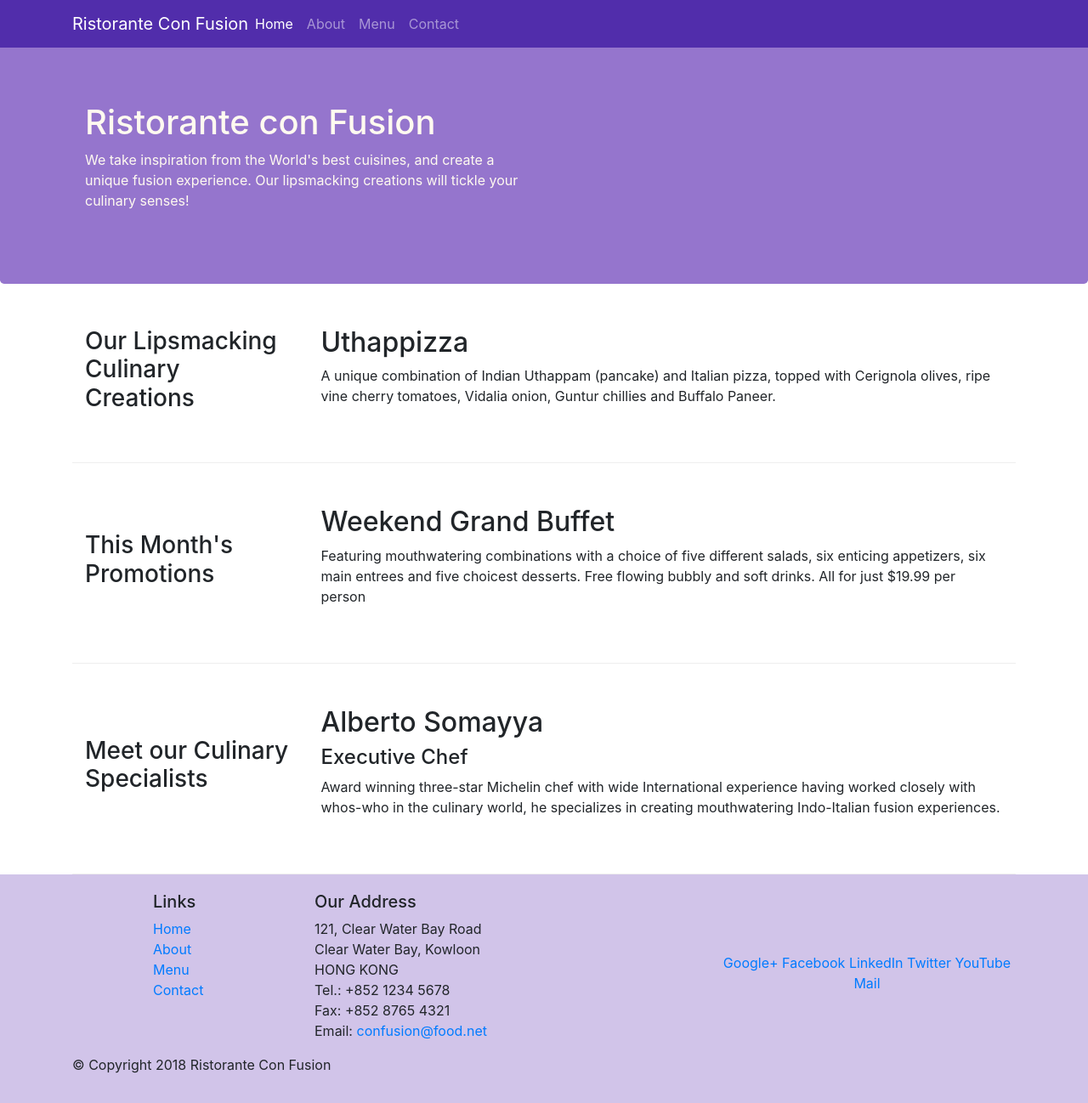
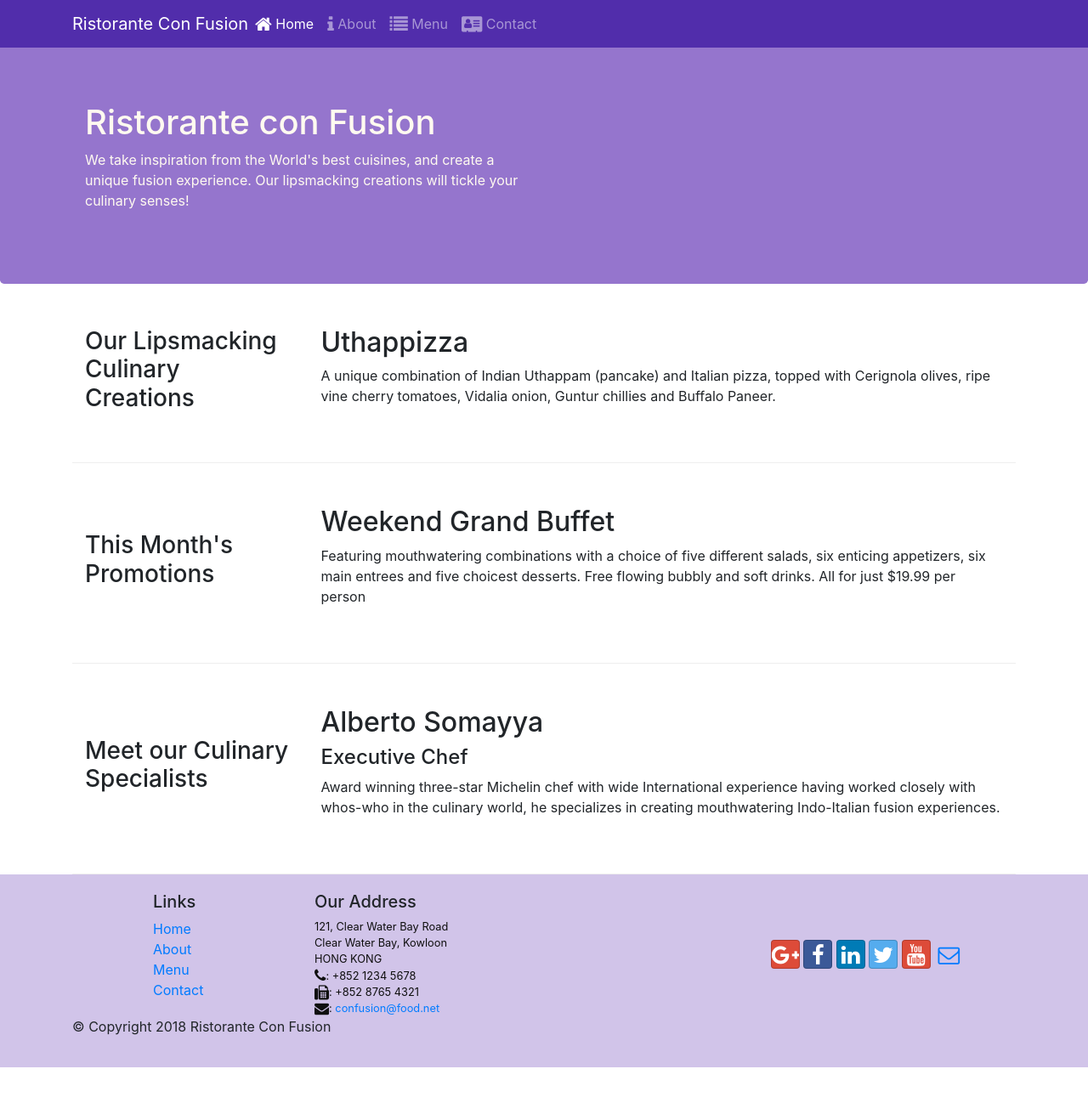
Before and after one commit to akshit-saxena/conFusion, a website: page index.html in a window 1280 px wide. Shown: the whole page at 85% size. After the commit the page ends 1256 px from the top, so only its background shows below. Drawn offline with nearby package versions, Linux system fonts and the light colour scheme.

Commit message:
icon & fonts

```diff
--- a/css/styles.css
+++ b/css/styles.css
@@ -8,7 +8,7 @@
   border-bottom: 1px ridge;
   min-height: 40px;
 }
-.footer {
+footer {
   background-color: #d1c4e9;
   margin: 0px auto;
   padding: 20px 0px 20px 0px;
@@ -19,7 +19,7 @@
   background: #9575cd;
   color: floralwhite;
 }
-.address {
+address {
   font-size: 80%;
   margin: 0px;
   color: #0f0f0f;
--- a/index.html
+++ b/index.html
@@ -14,6 +14,15 @@
       rel="stylesheet"
       href="node_modules/bootstrap/dist/css/bootstrap.min.css"
     />
+    <link
+      rel="stylesheet"
+      href="node_modules/font-awesome/css/font-awesome.min.css "
+    />
+    <link
+      rel="stylesheet"
+      href="node_modules/bootstrap-social/bootstrap-social.css"
+    />
+
     <link rel="stylesheet" href="css/styles.css" />
 
     <title>Ristorante Con Fusion</title>
@@ -34,13 +43,25 @@
         <div class="collapse navbar-collapse" id="Navbar">
           <ul class="navbar-nav mr-auto">
             <li class="nav-item active">
-              <a class="nav-link" href="#">Home</a>
+              <a class="nav-link" href="#"
+                ><span class="fa fa-home fa-lg"></span> Home</a
+              >
             </li>
             <li class="nav-item">
-              <a class="nav-link" href="./aboutus.html">About</a>
+              <a class="nav-link" href="./aboutus.html"
+                ><span class="fa fa-info fa-lg"></span> About</a
+              >
             </li>
-            <li class="nav-item"><a class="nav-link" href="#">Menu</a></li>
-            <li class="nav-item"><a class="nav-link" href="#">Contact</a></li>
+            <li class="nav-item">
+              <a class="nav-link" href="#"
+                ><span class="fa fa-list fa-lg"></span> Menu</a
+              >
+            </li>
+            <li class="nav-item">
+              <a class="nav-link" href="#"
+                ><span class="fa fa-address-card fa-lg"></span> Contact</a
+              >
+            </li>
           </ul>
         </div>
       </div>
@@ -126,19 +147,42 @@
               121, Clear Water Bay Road<br />
               Clear Water Bay, Kowloon<br />
               HONG KONG<br />
-              Tel.: +852 1234 5678<br />
-              Fax: +852 8765 4321<br />
-              Email: <a href="mailto:confusion@food.net">confusion@food.net</a>
+              <i class="fa fa-phone fa-lg"></i>: +852 1234 5678<br />
+              <i class="fa fa-fax fa-lg"></i>: +852 8765 4321<br />
+              <i class="fa fa-envelope fa-lg"></i>:
+              <a href="mailto:confusion@food.net"> confusion@food.net</a>
             </address>
           </div>
           <div class="col-12 col-sm-4 align-self-center">
             <div class="text-center">
-              <a href="http://google.com/+">Google+</a>
-              <a href="http://www.facebook.com/profile.php?id=">Facebook</a>
-              <a href="http://www.linkedin.com/in/">LinkedIn</a>
-              <a href="http://twitter.com/">Twitter</a>
-              <a href="http://youtube.com/">YouTube</a>
-              <a href="mailto:">Mail</a>
+              <a
+                class="btn btn-social-icon btn-google"
+                href="http://google.com/+"
+                ><i class="fa fa-google-plus fa-lg"></i
+              ></a>
+              <a
+                class="btn btn-social-icon btn-facebook"
+                href="http://www.facebook.com/profile.php?id="
+                ><i class="fa fa-facebook fa-lg"></i
+              ></a>
+              <a
+                class="btn btn-social-icon btn-linkedin"
+                href="http://www.linkedin.com/in/"
+                ><i class="fa fa-linkedin fa-lg"></i
+              ></a>
+              <a
+                class="btn btn-social-icon btn-twitter"
+                href="http://twitter.com/"
+                ><i class="fa fa-twitter fa-lg"></i
+              ></a>
+              <a
+                class="btn btn-social-icon btn-google"
+                href="http://youtube.com/"
+                ><i class="fa fa-youtube fa-lg"></i
+              ></a>
+              <a class="btn btn-social-icon" href="mailto:"
+                ><i class="fa fa-envelope-o fa-lg"></i
+              ></a>
             </div>
           </div>
         </div>
--- a/package.json
+++ b/package.json
@@ -15,6 +15,8 @@
   },
   "dependencies": {
     "bootstrap": "^4.0.0",
+    "bootstrap-social": "^5.1.1",
+    "font-awesome": "^4.7.0",
     "jquery": "^3.3.1",
     "popper.js": "^1.12.9"
   }
```
Also changed, not shown: aboutus.html (+44 -12 lines), 1 other file.
